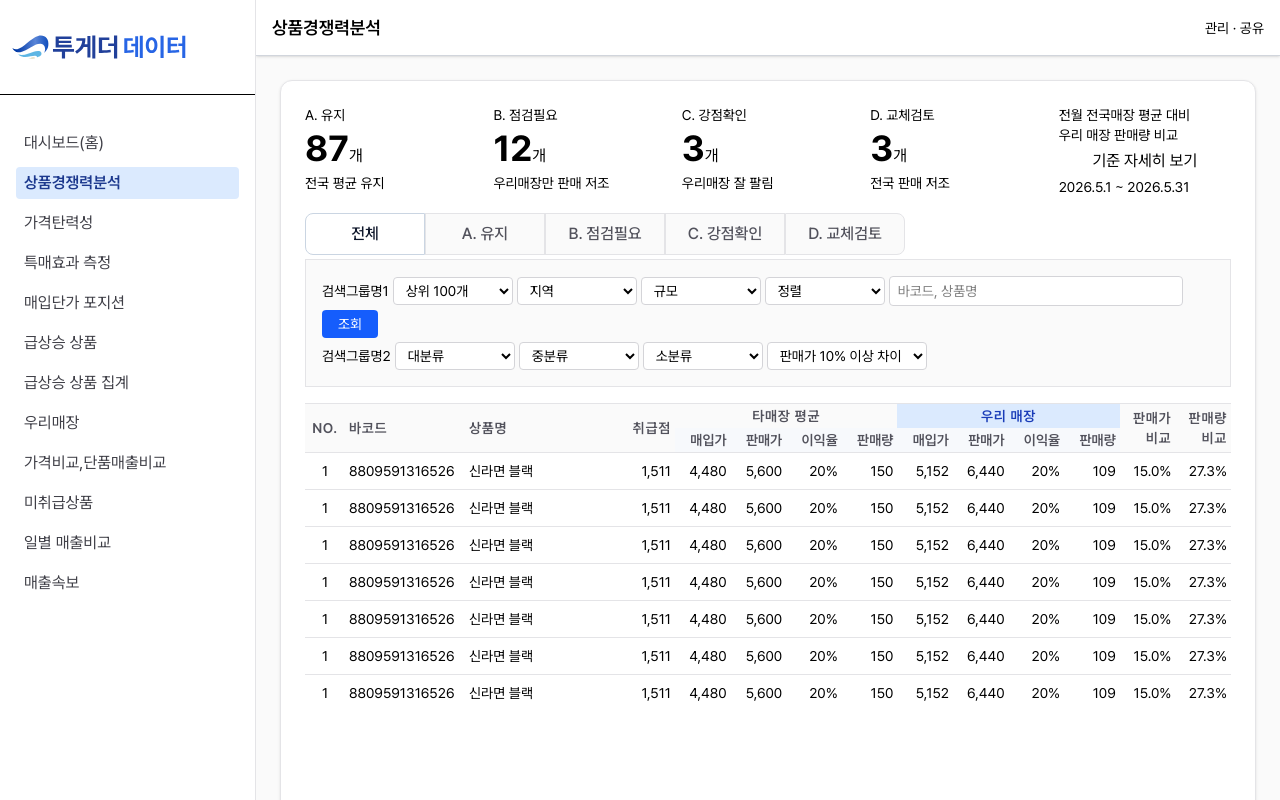
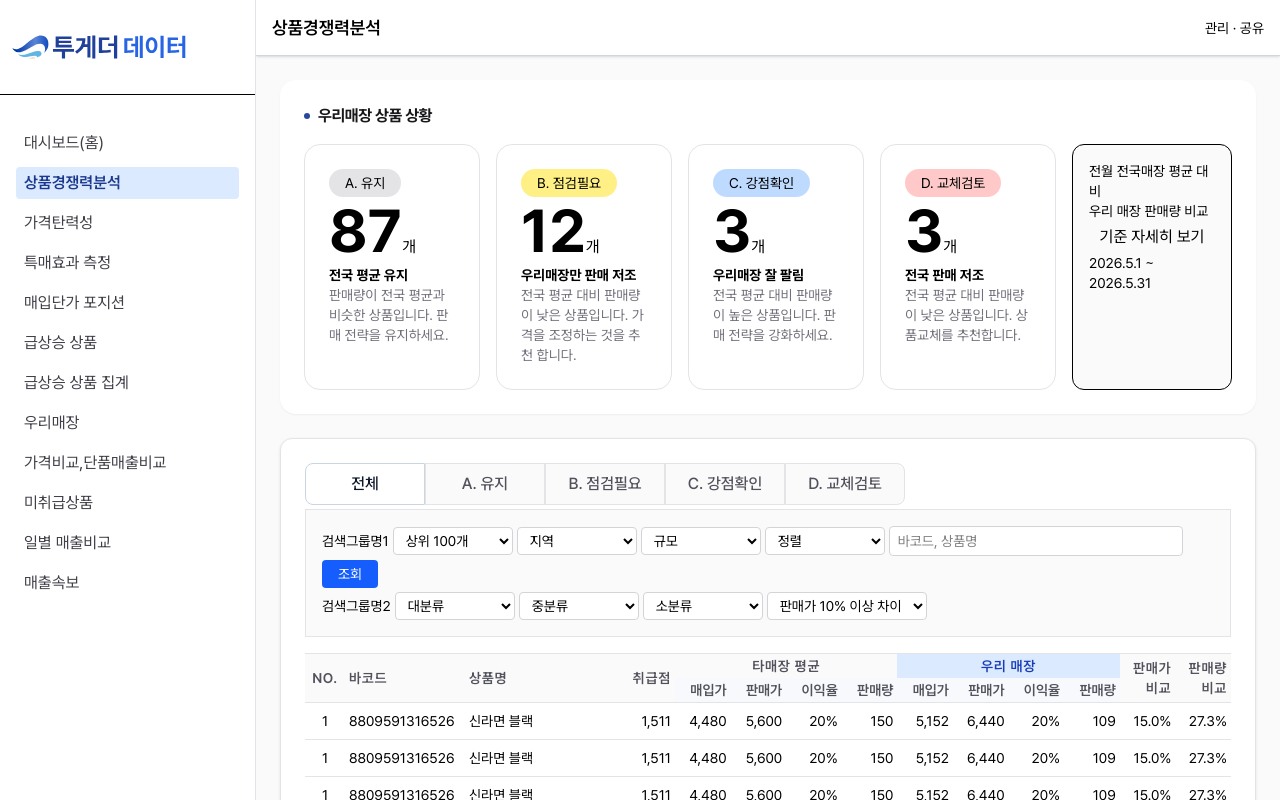
Before and after one commit to evaham/ui_component_nextjs, a Next.js app: page /menu01 in a window 1280 px wide. Built offline with nearby package versions, Linux system fonts and the light colour scheme.

Commit message:
feat: 개선된 UI 및 레이아웃으로 메뉴 페이지와 대시보드 카드 수정

```diff
--- a/app/menu01/page.js
+++ b/app/menu01/page.js
@@ -19,37 +19,52 @@ export default function Menu01Page() {
   return (
     <div className="flex flex-col flex-1 max-w-7xl justify-center">
       <main className="flex flex-col gap-6">
-        <div className="flex flex-col gap-4 overflow-x-auto p-6 border border-zinc-200 rounded-xl bg-white shadow-sm">
+        <div className="flex flex-col gap-4 p-6 rounded-2xl bg-white shadow-xs">
+          <div className="flex items-center gap-2">
+            <div className="w-1.5 h-1.5 bg-[#26499d] rounded-full"></div>
+            <span className="font-bold text-zinc-900 tracking-tight">우리매장 상품 상황</span>
+          </div>
           <div className="flex gap-4">
-            <div className="flex-1 flex flex-col gap-1">
-              <div className="text-sm">A. 유지</div>
+            <div className="flex-1 flex flex-col gap-1 p-6 border border-zinc-200 rounded-2xl">
+              <div className="mr-auto px-4 py-1 rounded-full bg-zinc-200 text-sm">A. 유지</div>
               <div>
-                <span className="text-4xl font-bold">87</span>개
+                <span className="text-6xl font-bold">87</span>개
               </div>
-              <div className="text-sm">전국 평균 유지</div>
+              <div className="text-sm">
+                <span className="font-bold">전국 평균 유지</span><br />
+                <span className="text-zinc-500">판매량이 전국 평균과 비슷한 상품입니다. 판매 전략을 유지하세요.</span>
+              </div>
             </div>
-            <div className="flex-1 flex flex-col gap-1">
-              <div className="text-sm">B. 점검필요</div>
+            <div className="flex-1 flex flex-col gap-1 p-6 border border-zinc-200 rounded-2xl">
+              <div className="mr-auto px-4 py-1 rounded-full bg-yellow-200 text-sm">B. 점검필요</div>
               <div>
-                <span className="text-4xl font-bold">12</span>개
+                <span className="text-6xl font-bold">12</span>개
               </div>
-              <div className="text-sm">우리매장만 판매 저조</div>
+              <div className="text-sm">
+                <span className="font-bold">우리매장만 판매 저조</span><br />
+                <span className="text-zinc-500">전국 평균 대비 판매량이 낮은 상품입니다. 가격을 조정하는 것을 추천 합니다.</span>
+              </div>
             </div>
-            <div className="flex-1 flex flex-col gap-1">
-              <div className="text-sm">C. 강점확인</div>
+            <div className="flex-1 flex flex-col gap-1 p-6 border border-zinc-200 rounded-2xl">
+              <div className="mr-auto px-4 py-1 rounded-full bg-blue-200 text-sm">C. 강점확인</div>
               <div>
-                <span className="text-4xl font-bold">3</span>개
+                <span className="text-6xl font-bold">3</span>개
               </div>
-              <div className="text-sm">우리매장 잘 팔림</div>
+              <div className="text-sm"><span className="font-bold">우리매장 잘 팔림</span><br />
+                <span className="text-zinc-500">전국 평균 대비 판매량이 높은 상품입니다. 판매 전략을 강화하세요.</span>
+              </div>
             </div>
-            <div className="flex-1 flex flex-col gap-1">
-              <div className="text-sm">D. 교체검토</div>
+            <div className="flex-1 flex flex-col gap-1 p-6 border border-zinc-200 rounded-2xl">
+              <div className="mr-auto px-4 py-1 rounded-full bg-red-200 text-sm">D. 교체검토</div>
               <div>
-                <span className="text-4xl font-bold">3</span>개
+                <span className="text-6xl font-bold">3</span>개
               </div>
-              <div className="text-sm">전국 판매 저조</div>
+              <div className="text-sm">
+                <span className="font-bold">전국 판매 저조</span>
+                <br /><span className="text-zinc-500">전국 평균 대비 판매량이 낮은 상품입니다. 상품교체를 추천합니다.</span>
+              </div>
             </div>
-            <div className="flex-1 flex flex-col gap-1">
+            <div className="flex-1 flex flex-col gap-1 p-4 border bg-zinc-50 rounded-xl">
               <div className="text-sm">
                 전월 전국매장 평균 대비 <br />
                 우리 매장 판매량 비교
@@ -58,6 +73,10 @@ export default function Menu01Page() {
               <div className="text-sm">2026.5.1 ~ 2026.5.31</div>
             </div>
           </div>
+
+        </div>
+        <div className="flex flex-col gap-4 overflow-x-auto p-6 border border-zinc-200 rounded-xl bg-white shadow-sm">
+
           <div className="flex flex-col">
             <SearchTab tabs={[
               '전체',
--- a/app/page.js
+++ b/app/page.js
@@ -5,8 +5,8 @@ import LineGraph from "@/components/LineGraph";
 
 export default function Home() {
   return (
-    <div className="flex flex-col flex-1 max-w-260 justify-center">
-      <main className="flex flex-col gap-6">
+    <div className="flex flex-col flex-1 max-w-7xl justify-center">
+      <main className="flex flex-col gap-4">
         {/* 매출속보 */}
         <DashboardCard4 type="sales" />
 
--- a/components/DashboardCard4.js
+++ b/components/DashboardCard4.js
@@ -2,9 +2,9 @@
 
 export default function DashboardCard4({ type }) {
   return (
-    <div className="p-4 border border-zinc-200 rounded-xl bg-white shadow-xs transition-all">
+    <div className="p-6 shadow-xs rounded-2xl bg-white transition-all">
       {/* 매출속보 / 랭킹 */}
-      <div className="flex items-center justify-between mb-4">
+      <div className="flex items-center mb-2">
         <div className="flex items-center gap-2">
           <div className="w-1.5 h-1.5 bg-[#26499d] rounded-full"></div>
           { type === "sales" ? (
@@ -14,58 +14,58 @@ export default function DashboardCard4({ type }) {
           )}
         </div>
         { type === "sales" ? (
-          <button className="px-3 py-1.5 bg-zinc-100 hover:bg-zinc-200 text-xs font-medium rounded-full transition-colors cursor-pointer">
-            상세 더보기
+          <button className="ml-4 text-sm text-zinc-600 font-medium cursor-pointer tracking-tighter">
+            더보기
           </button>
         ) : (
-          <button className="px-3 py-1.5 bg-zinc-100 hover:bg-zinc-200 text-xs font-medium rounded-full transition-colors cursor-pointer">
-            상세 더보기
+          <button className="ml-4 text-sm text-zinc-600 font-medium cursor-pointer tracking-tighter">
+            더보기
           </button>
         )}
       </div>
 
       <div className="grid grid-cols-1 md:grid-cols-4 gap-4">
         {/* 우리매장 */}
-        <div className="flex flex-col p-5 bg-blue-50 rounded-xl">
-          <div className="text-sm font-semibold text-zinc-500 mb-2 uppercase tracking-wider">우리매장</div>
+        <div className="flex flex-col p-5 bg-[#26499d]/90 rounded-2xl">
+          <div className="text-sm font-bold text-zinc-100 mb-2">우리매장</div>
           <div className="flex items-baseline gap-1">
-            <div className="text-2xl font-black text-zinc-900">23,450,000</div>
-            <span className="text-sm text-zinc-500">원</span>
+            <div className="text-4xl font-semibold text-white tracking-tight">23,450,000</div>
+            <span className="text-sm font-medium text-zinc-100">원</span>
           </div>
         </div>
 
         {/* 전국 200평 이하 */}
-        <div className="flex flex-col p-5 bg-white rounded-xl border border-zinc-200">
-          <div className="text-xs font-semibold text-zinc-500 mb-2 uppercase tracking-wider">전국 200평 이하</div>
+        <div className="flex flex-col p-5 rounded-2xl border border-zinc-200">
+          <div className="text-sm font-bold text-zinc-500 mb-2">전국 200평 이하</div>
           <div className="flex items-baseline gap-1 mb-1">
-            <div className="text-xl font-bold text-zinc-900">1,234,000,000</div>
-            <span className="text-xs font-medium text-zinc-400">원</span>
+            <div className="text-3xl font-semibold text-zinc-900 tracking-tight">1,234,000,000</div>
+            <span className="text-sm font-medium text-zinc-500">원</span>
           </div>
-          <div className="text-xs font-bold text-[#26499d] bg-[#26499d]/5 px-2 py-1 rounded-md self-start">
+          <div className="mt-2 text-sm font-bold text-[#26499d] bg-[#26499d]/10 px-3 py-1 rounded-full self-start">
             순위 158/1200
           </div>
         </div>
 
         {/* 인천 200평 이하 */}
-        <div className="flex flex-col p-5 bg-white rounded-xl border border-zinc-200">
-          <div className="text-xs font-semibold text-zinc-500 mb-2 uppercase tracking-wider">인천 200평 이하</div>
+        <div className="flex flex-col p-5 bg-white rounded-2xl border border-zinc-200">
+          <div className="text-sm font-semibold text-zinc-500 mb-2">인천 200평 이하</div>
           <div className="flex items-baseline gap-1 mb-1">
-            <div className="text-xl font-bold text-zinc-900">18,400,000</div>
-            <span className="text-xs font-medium text-zinc-400">원</span>
+            <div className="text-3xl font-semibold text-zinc-900 tracking-tight">18,400,000</div>
+            <span className="text-sm font-medium text-zinc-500">원</span>
           </div>
-          <div className="text-xs font-bold text-emerald-600 bg-emerald-50 px-2 py-1 rounded-md self-start">
+          <div className="mt-2 text-sm font-bold text-[#26499d] bg-[#26499d]/10 px-3 py-1 rounded-full self-start">
             순위 3/20
           </div>
         </div>
 
         {/* 전국평균 */}
         <div className="flex flex-col p-5 bg-zinc-50 rounded-xl border border-zinc-100">
-          <div className="text-xs font-semibold text-zinc-500 mb-2 uppercase tracking-wider">전국평균</div>
+          <div className="text-sm font-semibold text-zinc-500 mb-2">전국평균</div>
           <div className="flex items-baseline gap-1 mb-1">
-            <div className="text-xl font-bold text-zinc-900">1,234,000,000</div>
-            <span className="text-xs font-medium text-zinc-400">원</span>
+            <div className="text-3xl font-semibold text-zinc-900 tracking-tight">1,234,000,000</div>
+            <span className="text-sm font-medium text-zinc-500">원</span>
           </div>
-          <div className="text-xs font-medium text-zinc-400">
+          <div className="mt-2 text-sm font-bold text-zinc-700 bg-zinc-200 px-3 py-1 rounded-full self-start">
             순위 158/1200
           </div>
         </div>
--- a/components/LineGraph.js
+++ b/components/LineGraph.js
@@ -2,7 +2,7 @@
 
 export default function LineGraph() {
   return (
-    <div className="h-64 p-4 border border-zinc-200 rounded-xl bg-white shadow-xs transition-all">
+    <div className="h-64 p-4 rounded-xl bg-white shadow-xs transition-all">
       <div className="text-lg font-semibold mb-2">라인 그래프</div>
       <div className="h-full flex items-center justify-center text-gray-400">
         {/* 여기에 라인 그래프를 그리는 코드가 들어갑니다. */}
--- a/components/RollingBanner.js
+++ b/components/RollingBanner.js
@@ -56,9 +56,9 @@ export default function RollingBanner() {
   const extendedData = [...productData, ...productData.slice(0, 5)];
 
   return (
-    <div className=" border border-zinc-200 rounded-xl bg-white shadow-sm p-5 overflow-hidden">
+    <div className="rounded-xl bg-white shadow-xs p-5 overflow-hidden">
       {/* 타이틀 헤더 */}
-      <div className="flex items-center gap-2 mb-4">
+      <div className="flex items-center gap-2 mb-2">
         <div className="w-2 h-2 rounded-full bg-[#26499d]" />
         <h2 className="font-bold tracking-tight">주목 상품정보</h2>
       </div>
@@ -79,7 +79,7 @@ export default function RollingBanner() {
               className="flex flex-col justify-center"
             >
               <div className="flex items-center gap-2 mb-1">
-                <div className="px-2 py-0.5 rounded text-sm font-bold bg-blue-50 text-blue-700 whitespace-nowrap">
+                <div className="px-1 py-0.5 rounded text-xs font-bold bg-blue-50 text-blue-700 whitespace-nowrap">
                   {item.tag}
                 </div>
                 <span className="font-bold text-zinc-900 truncate">{item.title}</span>
```
Also changed, not shown: components/Sidebar.js (+5 -5 lines).
